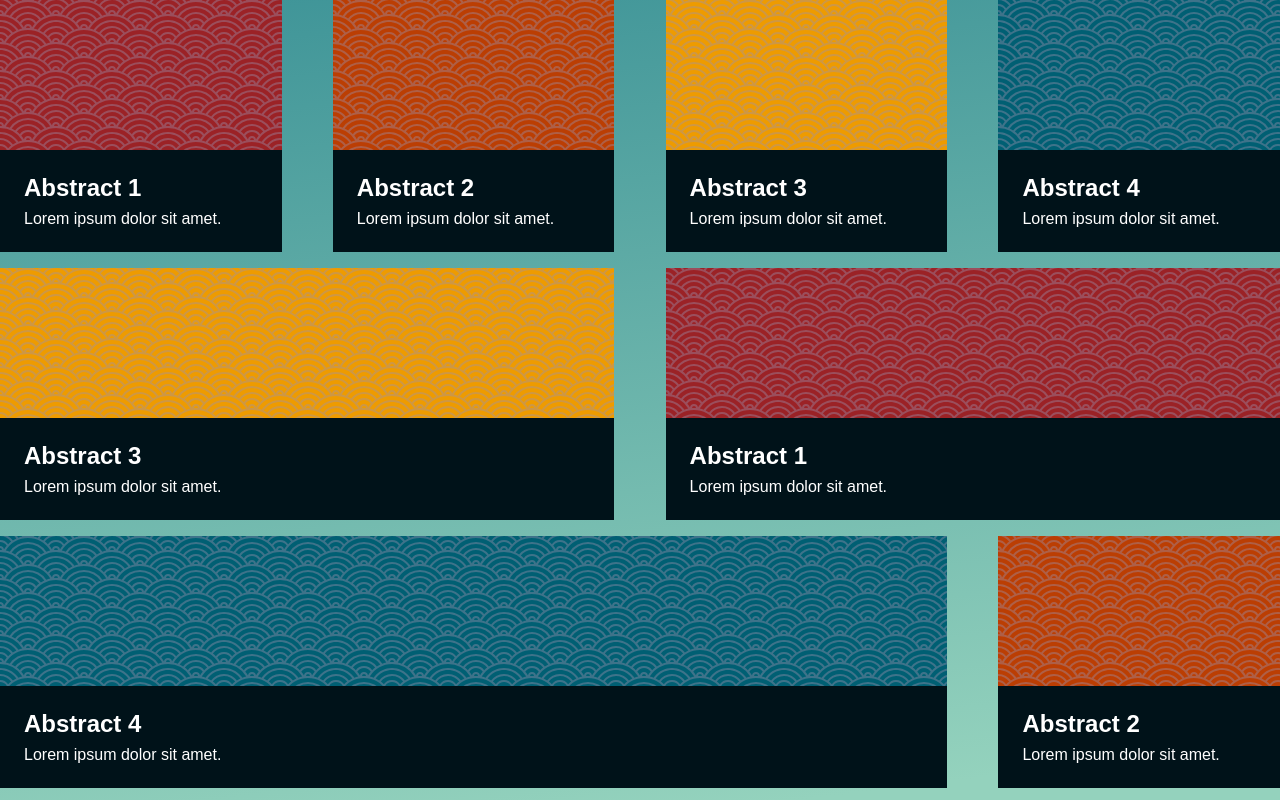
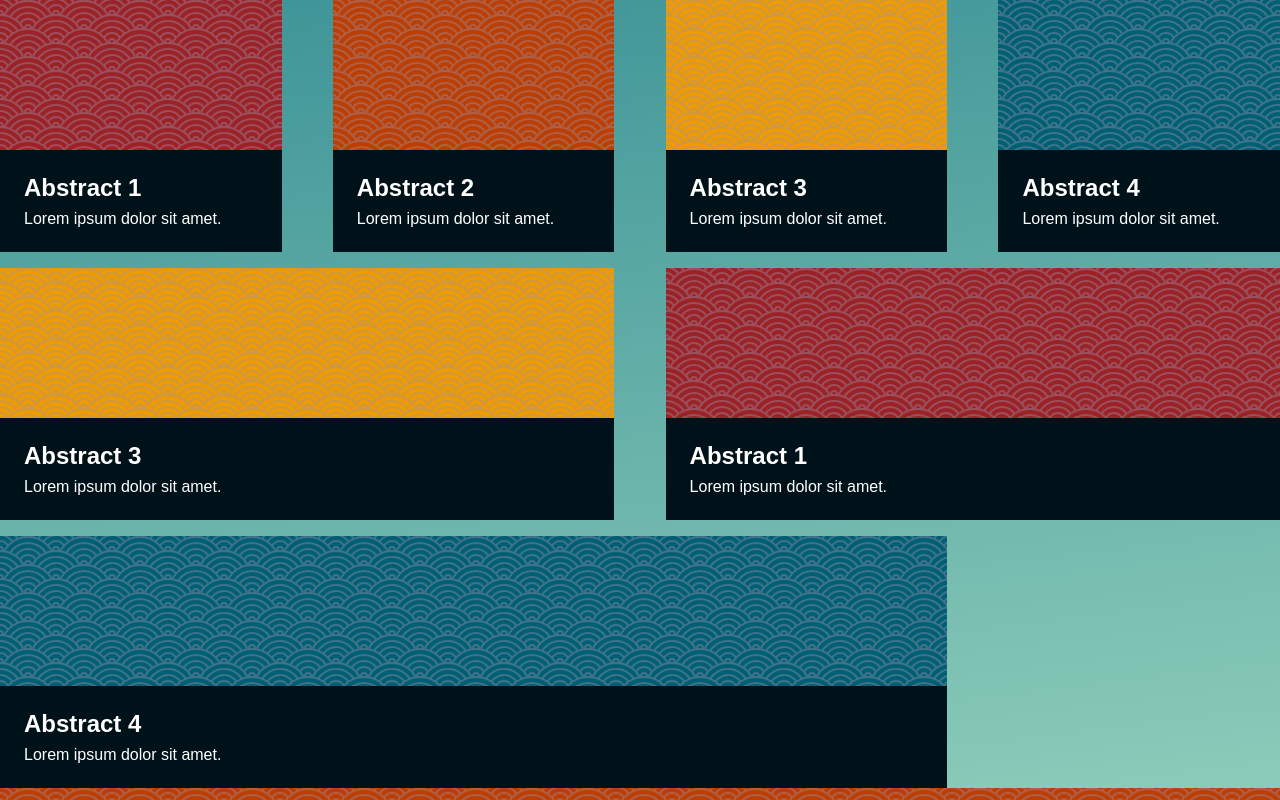
Before and after one commit to akgmage/flex-box, an Angular app: page / in a window 1280 px wide. Shown: the top 800 px of the page. Built offline with nearby package versions, Linux system fonts and the light colour scheme.

Commit message:
add flex basis of 100%

```diff
--- a/src/styles.css
+++ b/src/styles.css
@@ -66,6 +66,9 @@ figure > div {
   .span3 {
     flex-basis: 100%;
   }
+  .span3-1 {
+    flex-basis: 100%;
+  }
 }
 @media (min-width: 800px) {
   figure {
```
